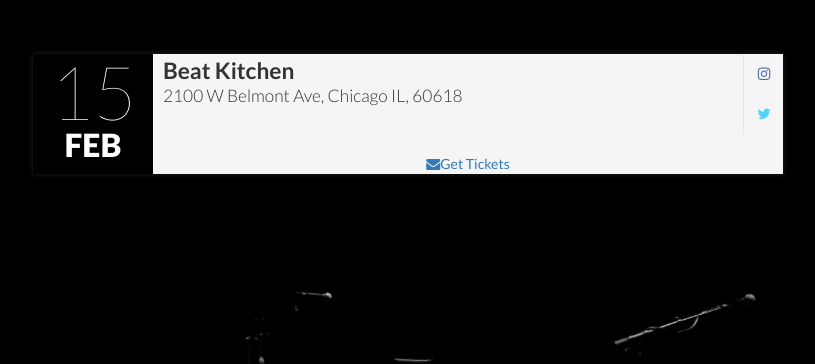
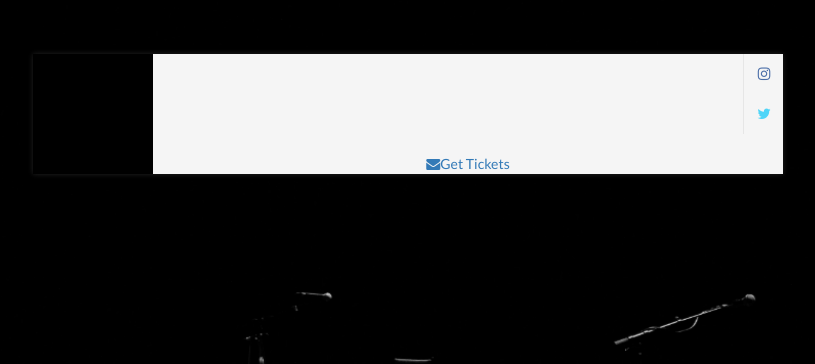
Before and after one commit to Asim-Sites/Matt-Muse, a Node server app: page /shows in a window 1280 px wide. Shown: the part 56-420 px from the top of the page, without its empty margins (232-1047 px from the left). Run offline with Node 20, Linux system fonts and the light colour scheme; tables that the repository leaves empty hold one stand-in row (values such as "Sample post"); some libraries are stand-ins or nearby versions.

Commit message:
Rendering shows with Handlbar helper each loop

```diff
--- a/controllers/index.js
+++ b/controllers/index.js
@@ -42,6 +42,8 @@
 
 router.get('/shows', (req,res) => {
     Event.find().then((shows) => {
+        console.log("shows:", shows);
+
         res.render("shows", {shows} );
     }).catch(err => {
         console.log(err);
--- a/views/shows.hbs
+++ b/views/shows.hbs
@@ -5,18 +5,19 @@
 		<div class="[ col-xs-12 col-sm-offset-2 col-sm-8 ]">
 			<ul class="event-list">
 			<!-- EVENT 2 -->
+			{{#each shows}}
 				<li>
 					<time datetime="2018-20-18 0000">
-					<span class="day">15</span>
-					<span class="month">FEB</span>
+						<span class="day">{{this.day}}</span>
+						<span class="month">{{this.month}}</span>
 						<span class="year">2018</span>
-					<span class="time">4:00 PM</span>
+						{{!-- <span class="time">4:00 PM</span> --}}
 					</time>
 					<div class="info">
-					<h2 class="title">Beat Kitchen</h2>
-					<p class="desc">2100 W Belmont Ave, Chicago IL, 60618</p>
+						<h2 class="title">{{this.title}}</h2>
+						<p class="desc">{{this.location}}</p>
 						<ul>
-							<a  target="_blank" href="https://www.ticketweb.com/event/illi-sasha-go-hard-beat-kitchen-tickets/9066015?REFERRAL_ID=twfb&pl=kickstand&edpPlParam=%3Fpl%3Dkickstand"><li style="width:100%;"><span class="fa fa-envelope"></span>Get Tickets</li></a>
+								<a  target="_blank" href={{this.link}}><li style="width:100%;"><span class="fa fa-envelope"></span>Get Tickets</li></a>
 							<!-- <li style="width:50%;"><a href="#website"><span class="fa fa-globe"></span> 7pm-10pm</a></li> -->
 							<!-- <li style="width:50%;"><span class="fa fa-money"></span> $39.99</li> -->
 						</ul>
@@ -28,6 +29,7 @@
 						</ul>
 					</div>
 				</li>
+			{{/each}}
 			</ul>
 		</div>
 	</div>
```
Lines whose indentation alone changed are shown as unchanged.
